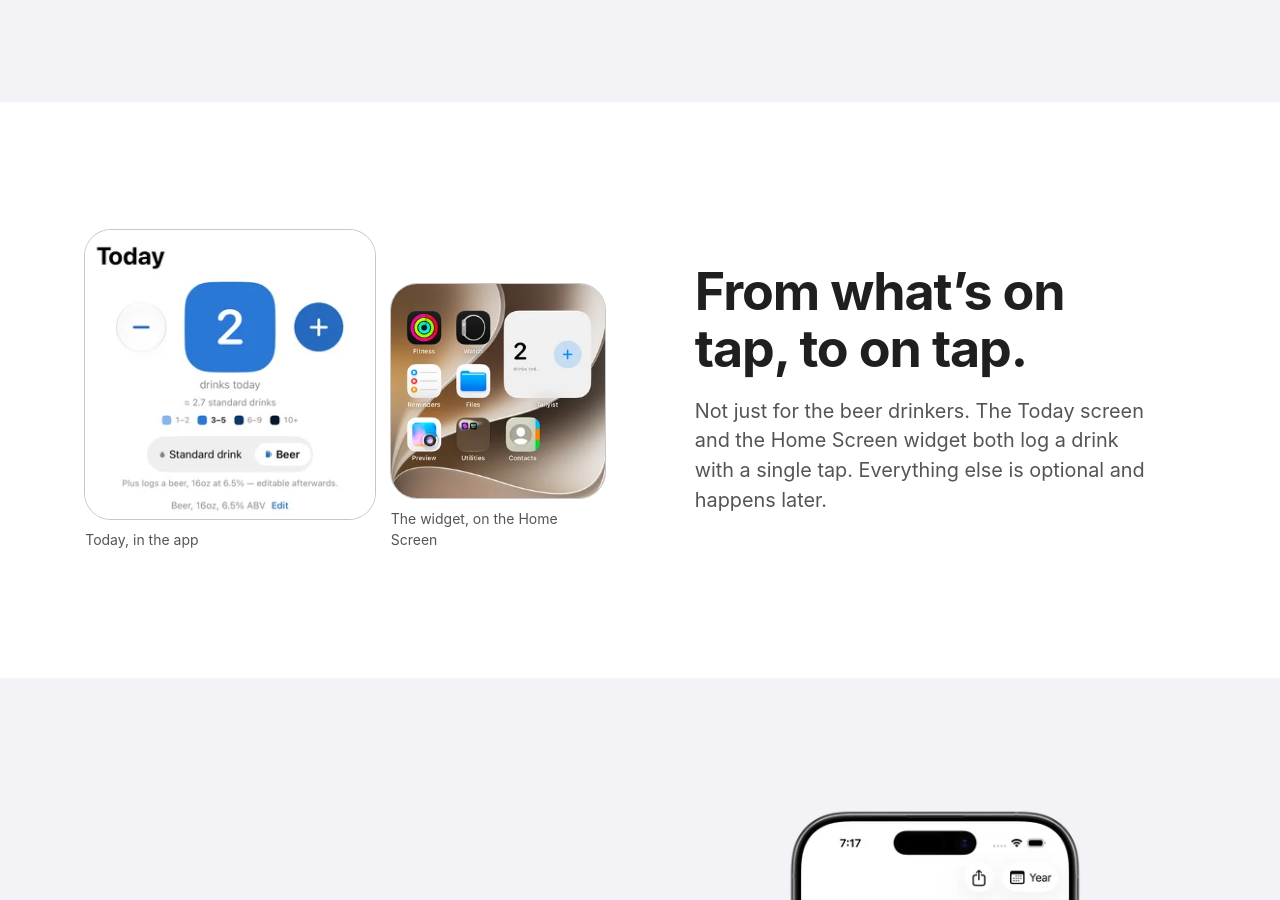
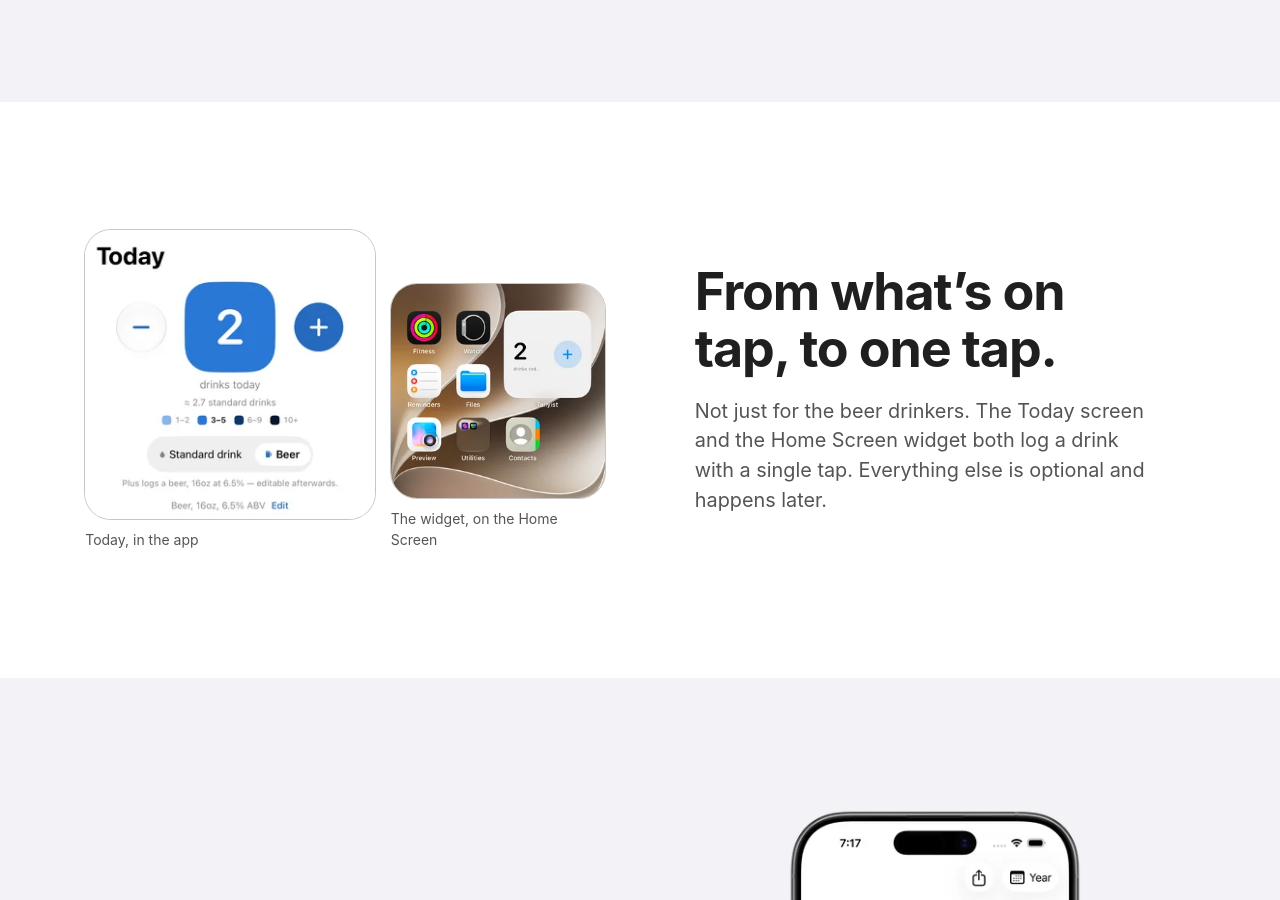
Before and after one commit to semmes/Tallyist, a Jekyll site: the page built from index.html, in a window 1280 px wide and 900 px high, scrolled down 833 px. Built offline with Jekyll 4.4.1, drawn with Linux system fonts in a browser that asks for light colours.

Commit message:
Say "From what’s on tap, to one tap." on the home page
The owner's wording. The heading of the home page's second section read
"From what’s on tap, to on tap."; it now ends "to one tap.", which is what
its paragraph goes on to say: the Today screen and the Home Screen widget
each log a drink with a single tap.

The heading appears nowhere else on the site. The link preview image and
the page's description do not carry it.

Co-Authored-By: Claude Opus 5.5 <noreply@anthropic.com>
Claude-Session: https://claude.ai/code/session_01KqDVJDz1k4xPsT1o4bDV1A

```diff
--- a/index.html
+++ b/index.html
@@ -36,7 +36,7 @@ bare: true
 <section class="section section--card" aria-labelledby="h-tap">
   <div class="row row--reverse">
     <div class="row__text">
-      <h2 class="heading" id="h-tap">From what’s on tap, to on tap.</h2>
+      <h2 class="heading" id="h-tap">From what’s on tap, to one tap.</h2>
       <p class="body">Not just for the beer drinkers. The Today screen and the Home Screen widget both log a drink with a single tap. Everything else is optional and happens later.</p>
     </div>
     <div class="crops">
```
